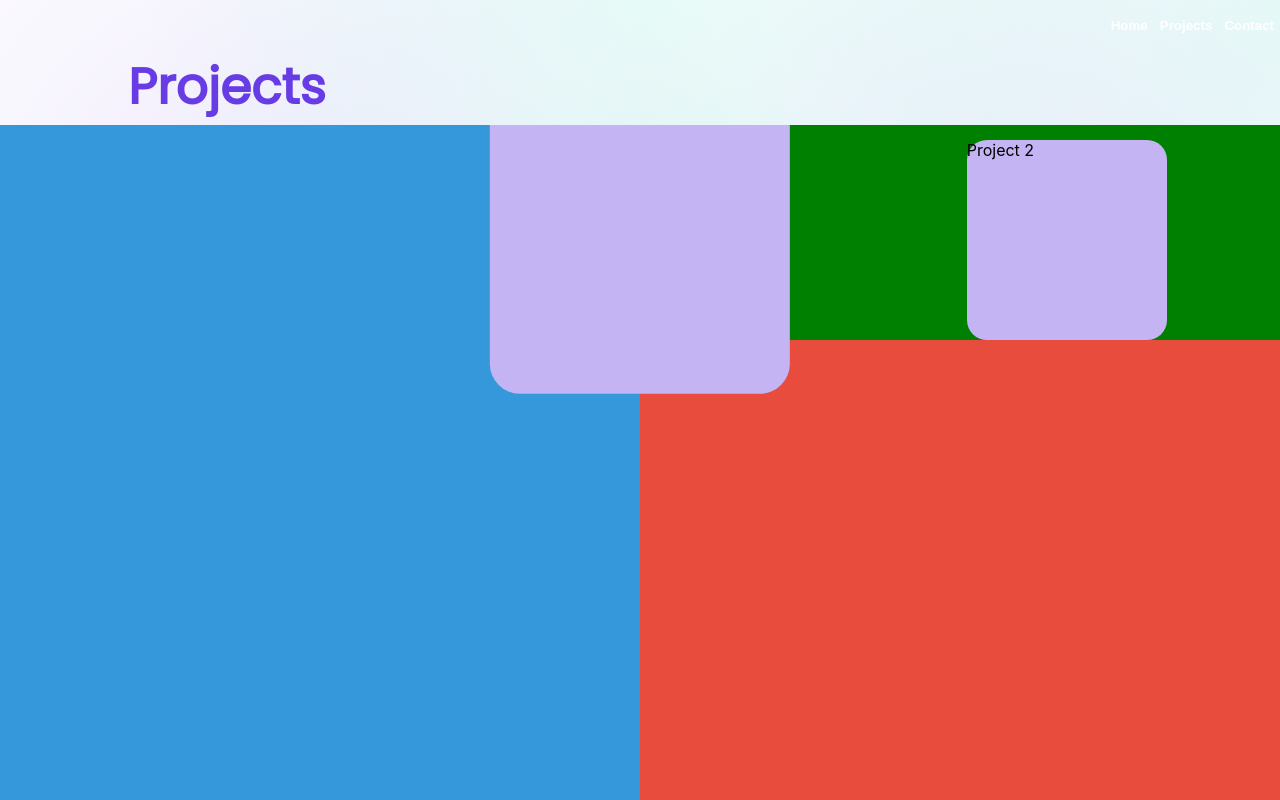
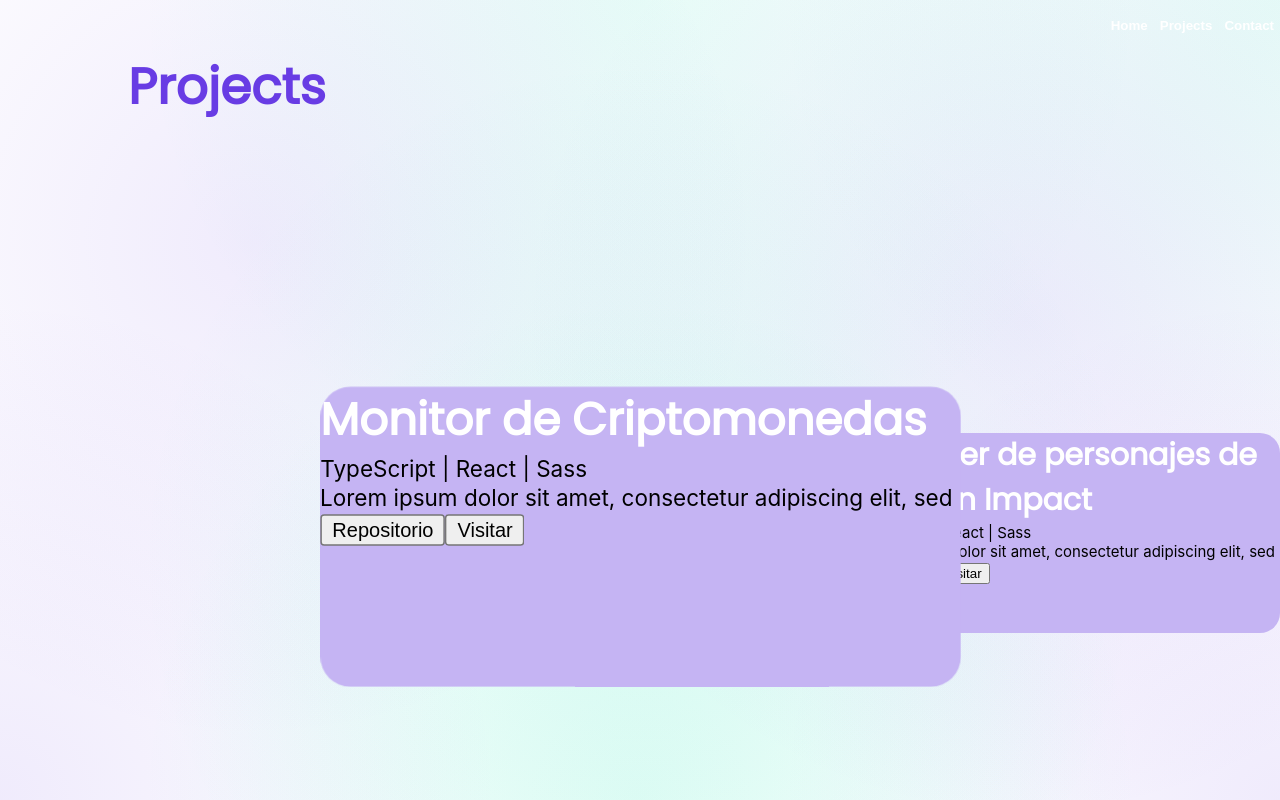
Before and after one commit to nravesz/Portfolio, a React (Create React App) app in the folder front/: page /projects in a window 1280 px wide. Built offline with nearby package versions, Linux system fonts and the light colour scheme; the HTML template or start-up script is replaced by a standard one.

Commit message:
fix (carousel): fix the movement.feature(carousel):

```diff
--- a/front/src/components/projects/ProjectCard.tsx
+++ b/front/src/components/projects/ProjectCard.tsx
@@ -19,7 +19,13 @@
         //     <div> { project.demo } </div>
         // </div>
         <div className="project-card-div">
-            <div> {project.name} </div>
+            <div className="project-card-name"> {project.name} </div>
+            <div className="project-card-stack"> {project.stack.join(" | ")} </div>
+            <div className="project-card-description"> {project.description} </div>
+            <div className="project-card-links">
+                <button>Repositorio</button>
+                {project.hasDemo && <button> Visitar </button>}
+            </div>
         </div>
     );
 };
--- a/front/src/components/projects/ProjectsCarouselTest.tsx
+++ b/front/src/components/projects/ProjectsCarouselTest.tsx
@@ -2,19 +2,21 @@
 import { ProjectCard, IProject } from ".";
 import "./styles/ProjectCarouselTest.scss";
 
+const description = "Lorem ipsum dolor sit amet, consectetur adipiscing elit, sed do eiusmod tempor incididunt ut labore et dolore magna aliqua. Ut enim ad minim veniam, quis nostrud exercitation ullamco laboris nisi ut aliquip ex ea commodo consequat. Duis aute irure dolor in reprehenderit in voluptate velit esse cillum dolore eu fugiat nulla pariatur. Excepteur sint occaecat cupidatat non proident, sunt in culpa qui officia deserunt mollit anim id est laborum";
+
 const projects: IProject[] = [
     {
         stack: ["TypeScript", "React", "Sass"],
-        name: "Project 1",
-        description: "project",
+        name: "Monitor de Criptomonedas",
+        description: description,
         repository: "repo",
         hasDemo: true,
         demo: "demo"
     },
     {
         stack: ["TypeScript", "React", "Sass"],
-        name: "Project 2",
-        description: "project",
+        name: "Manager de personajes de Genshin Impact",
+        description: description,
         repository: "repo",
         hasDemo: true,
         demo: "demo"
@@ -22,7 +24,7 @@
     {
         stack: ["TypeScript", "React", "Sass"],
         name: "Project 3",
-        description: "project",
+        description: description,
         repository: "repo",
         hasDemo: true,
         demo: "demo"
@@ -30,7 +32,7 @@
     {
         stack: ["TypeScript", "React", "Sass"],
         name: "Project 4",
-        description: "project",
+        description: description,
         repository: "repo",
         hasDemo: true,
         demo: "demo"
@@ -62,7 +64,6 @@
                 {projects.map((project, index) => (
                     <div
                         key={index}
-                        // className={"project-carousel-slide"}
                         className={`project-carousel-slide ${currentSlide === index ? "current" : ""}`}
                         onClick={() => handleSlideClick(index)}
                     >
--- a/front/src/components/projects/styles/ProjectCard.scss
+++ b/front/src/components/projects/styles/ProjectCard.scss
@@ -25,7 +25,7 @@
 
 .project-card-div {
     background-color: $card-color;
-    width: 200px;
+    width: div(100%, 3);
     height: 200px;
     margin-top: 15px;
     border-radius: 20px
@@ -38,6 +38,12 @@
     font-weight: bold;
 };
 
+.project-card-stack {
+    font-size: 15px;
+};
+
 .project-card-description {
-    color: $subtitle-color;
+    font-size: 15px;
+    overflow-y: auto;
+    height: 20px;
 };
--- a/front/src/components/projects/styles/ProjectCarouselTest.scss
+++ b/front/src/components/projects/styles/ProjectCarouselTest.scss
@@ -1,16 +1,20 @@
+@import "../../../styles/variables.scss";
+
 .project-carousel-div {
-    background: linear-gradient(to right, #3498db 50%, #e74c3c 50%);
+    //background: linear-gradient(to right, #3498db 50%, #e74c3c 50%); //TODO: remove
     overflow: hidden;
     width: 100vw;
     height: 100vh;
 };
 
 .project-carousel-slides-div {
-    background-color: green;
+    //background-color: green; //TODO: remove
     display: flex;
     justify-content: center;
     align-items: center;
     transition: transform 0.5s ease-in-out;
+    height: 100vh;
+    position: relative;
 }
 
 .project-carousel-slide {
@@ -19,8 +23,10 @@
     justify-content: center;
     align-items: center;
     transition: transform 0.5s ease-in-out;
+    z-index: 1;
 };
 
 .project-carousel-slide.current {
     transform: scale(1.5);
+    z-index: 2;
 };
--- a/front/src/components/projects/styles/Projects.scss
+++ b/front/src/components/projects/styles/Projects.scss
@@ -1,7 +1,10 @@
+@import "../../../styles/colors.scss";
+
 .projects-div {
     display: flex;
     flex-direction: column;
     align-items: center;
     justify-content: center;
     width: 100%;
+    overflow: hidden;
 };
```
